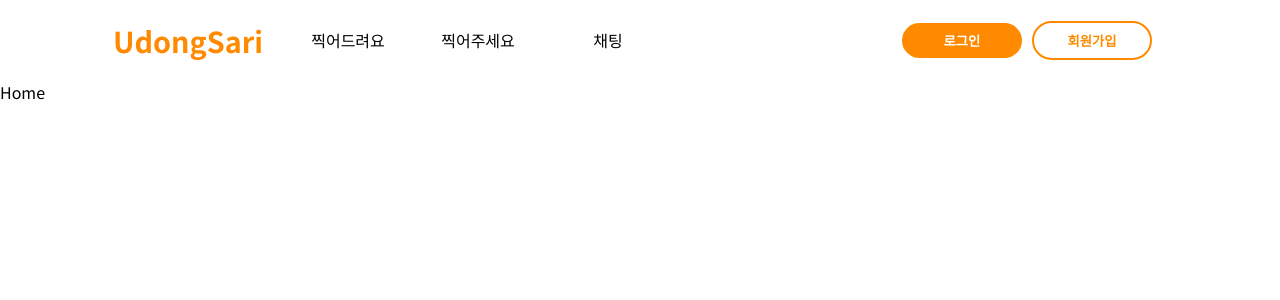
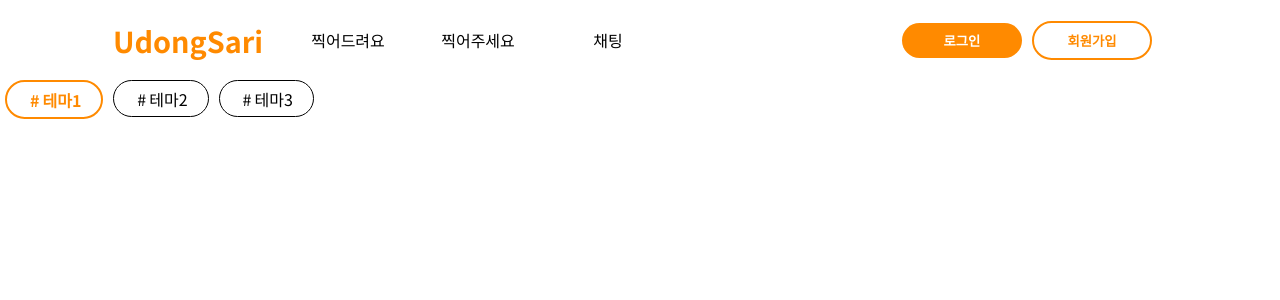
Before and after one commit to UdongSari/frontend, a React (Vite) app: page / in a window 1280 px wide. Shown: the top 300 px of the page. Built offline with nearby package versions, Linux system fonts and the light colour scheme.

Commit message:
feat: type 이 찍어주세요 이고, description이 undefined 가 아닌경우 확장하도록 동작

```diff
--- a/src/components/Article.jsx
+++ b/src/components/Article.jsx
@@ -1,4 +1,5 @@
 import { faLayerGroup, faLocationDot, faStar } from "@fortawesome/free-solid-svg-icons";
+import { useState } from "react";
 import "./Article.scss";
 
 import { Info } from "./Info";
@@ -6,7 +7,12 @@ import { HashTag } from "./HashTag";
 import { Button, ButtonGroup } from "./Button";
 import Rating from "./Rating";
 
-export const Article = ({ type, color, rating, theme, location, imgUrls }) => {
+export const Article = ({ type, color, rating, theme, location, imgUrls, description }) => {
+    const [extend, setExtend] = useState(false);
+    const handleClick = () => {
+        if (type === "찍어주세요" && description) setExtend((extend) => !extend);
+    };
+
     return (
         <div className="article-container">
             <div className="article-head">
@@ -17,7 +23,9 @@ export const Article = ({ type, color, rating, theme, location, imgUrls }) => {
                     <h1>사진사 이름</h1>
                     <ButtonGroup>
                         <Button type={`${color}-filled`}>연락하기</Button>
-                        <Button type={`${color}-stroke`}>자세히보기</Button>
+                        <Button type={`${color}-stroke`} onClick={handleClick}>
+                            자세히보기
+                        </Button>
                     </ButtonGroup>
                 </div>
 
@@ -38,7 +46,7 @@ export const Article = ({ type, color, rating, theme, location, imgUrls }) => {
                 </div>
             </div>
 
-            <div className="article-context">asdf</div>
+            {extend && <div className="article-context">{description}</div>}
 
             <div className="article-img">
                 {imgUrls.map((element) => {
--- a/src/pages/Home.jsx
+++ b/src/pages/Home.jsx
@@ -1,6 +1,8 @@
-import React from "react";
+import React, { useEffect } from "react";
+import { useState } from "react";
 import { useNavigate } from "react-router-dom";
 import { motion } from "framer-motion";
+import { HashTag } from "../components/HashTag";
 
 export default function Home() {
     const navigate = useNavigate();
@@ -9,14 +11,15 @@ export default function Home() {
         navigate("/");
     };
 
+    const [selected, setSelected] = useState([]);
+
     return (
-    <motion.div
-      initial={{ opacity: 0 }}
-      animate={{ opacity: 1 }}
-      exit={{ opacity: 0 }}
-      transition={{ duration: 1.6 }}
-    >
-      <div>Home</div>
-    </motion.div>
+        <>
+            <HashTag.Group interactable get={selected} set={setSelected}>
+                <HashTag.Item active>테마1</HashTag.Item>
+                <HashTag.Item>테마2</HashTag.Item>
+                <HashTag.Item>테마3</HashTag.Item>
+            </HashTag.Group>
+        </>
     );
 }
--- a/src/pages/Request.jsx
+++ b/src/pages/Request.jsx
@@ -1,5 +1,38 @@
 import React from "react";
 
+import { Article } from "../components/Article";
+
 export default function Request() {
-  return <>Request</>;
+    return (
+        <>
+            <Article
+                type="찍어주세요"
+                color="orange"
+                rating={5}
+                theme={["테마", "긴테마"]}
+                location="대구광역시 수성구 범어동"
+                imgUrls={[
+                    "https://static.vecteezy.com/system/resources/previews/005/857/332/non_2x/funny-portrait-of-cute-corgi-dog-outdoors-free-photo.jpg",
+                    "https://images.rawpixel.com/image_800/cHJpdmF0ZS9sci9pbWFnZXMvd2Vic2l0ZS8yMDIzLTA4L3Jhd3BpeGVsX29mZmljZV8xNV9waG90b19vZl9hX2RvZ19ydW5uaW5nX3dpdGhfb3duZXJfYXRfcGFya19lcF9mM2I3MDQyZC0zNWJlLTRlMTQtOGZhNy1kY2Q2OWQ1YzQzZjlfMi5qcGc.jpg",
+                    "https://st2.depositphotos.com/2222024/5609/i/450/depositphotos_56093859-stock-photo-happy-little-orange-havanese-puppy.jpg",
+                    "https://media.cnn.com/api/v1/images/stellar/prod/220818142713-dogs-tears-emotions-wellness-stock.jpg?c=16x9&q=h_720,w_1280,c_fill",
+                ]}
+                description={"요구사항"}
+            />
+
+            <Article
+                type="찍어드려요"
+                color="green"
+                rating={5}
+                theme={["테마", "긴테마"]}
+                location="대구광역시 수성구 범어동"
+                imgUrls={[
+                    "https://static.vecteezy.com/system/resources/previews/005/857/332/non_2x/funny-portrait-of-cute-corgi-dog-outdoors-free-photo.jpg",
+                    "https://images.rawpixel.com/image_800/cHJpdmF0ZS9sci9pbWFnZXMvd2Vic2l0ZS8yMDIzLTA4L3Jhd3BpeGVsX29mZmljZV8xNV9waG90b19vZl9hX2RvZ19ydW5uaW5nX3dpdGhfb3duZXJfYXRfcGFya19lcF9mM2I3MDQyZC0zNWJlLTRlMTQtOGZhNy1kY2Q2OWQ1YzQzZjlfMi5qcGc.jpg",
+                    "https://st2.depositphotos.com/2222024/5609/i/450/depositphotos_56093859-stock-photo-happy-little-orange-havanese-puppy.jpg",
+                    "https://media.cnn.com/api/v1/images/stellar/prod/220818142713-dogs-tears-emotions-wellness-stock.jpg?c=16x9&q=h_720,w_1280,c_fill",
+                ]}
+            />
+        </>
+    );
 }
```
Lines whose indentation alone changed are shown as unchanged.
